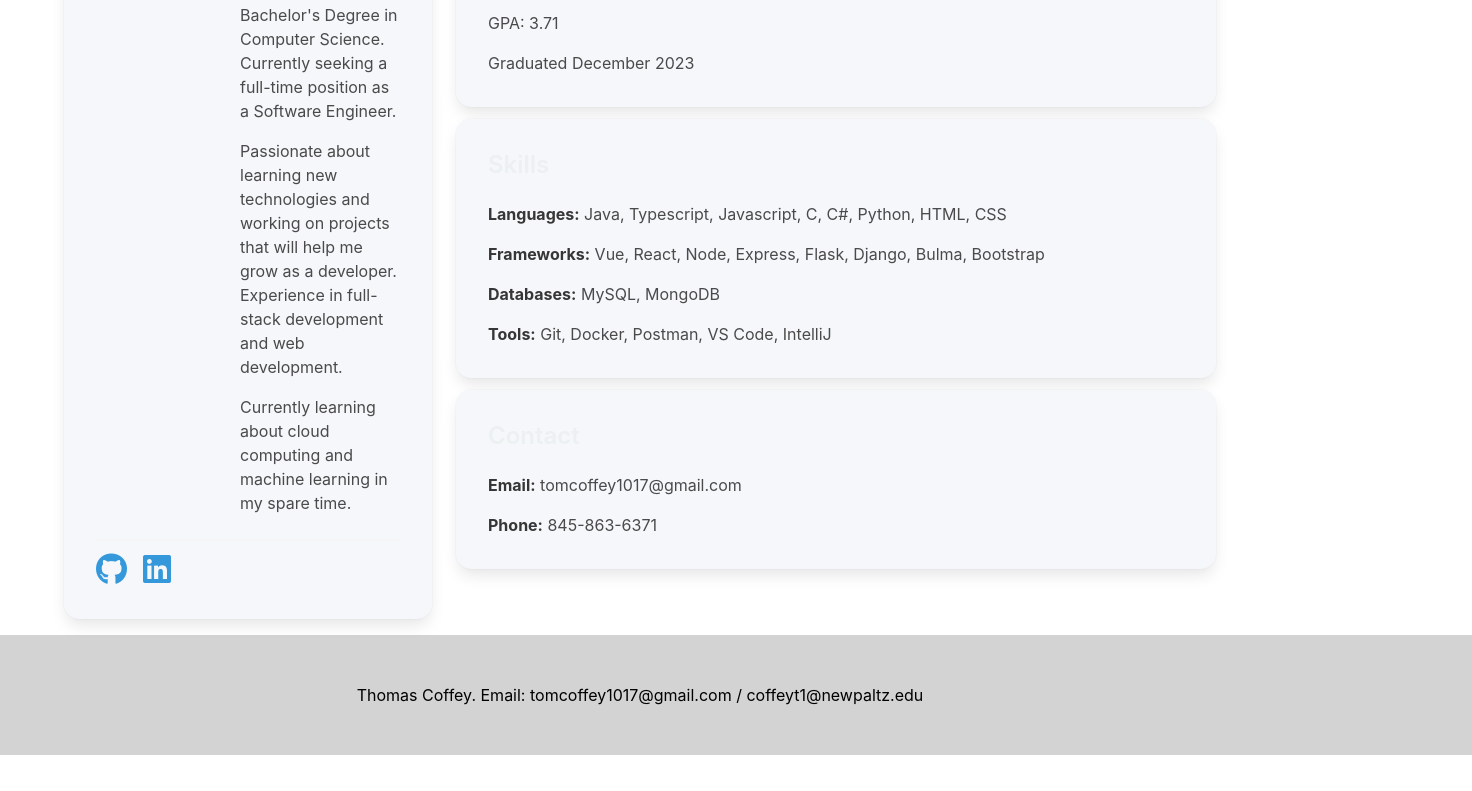
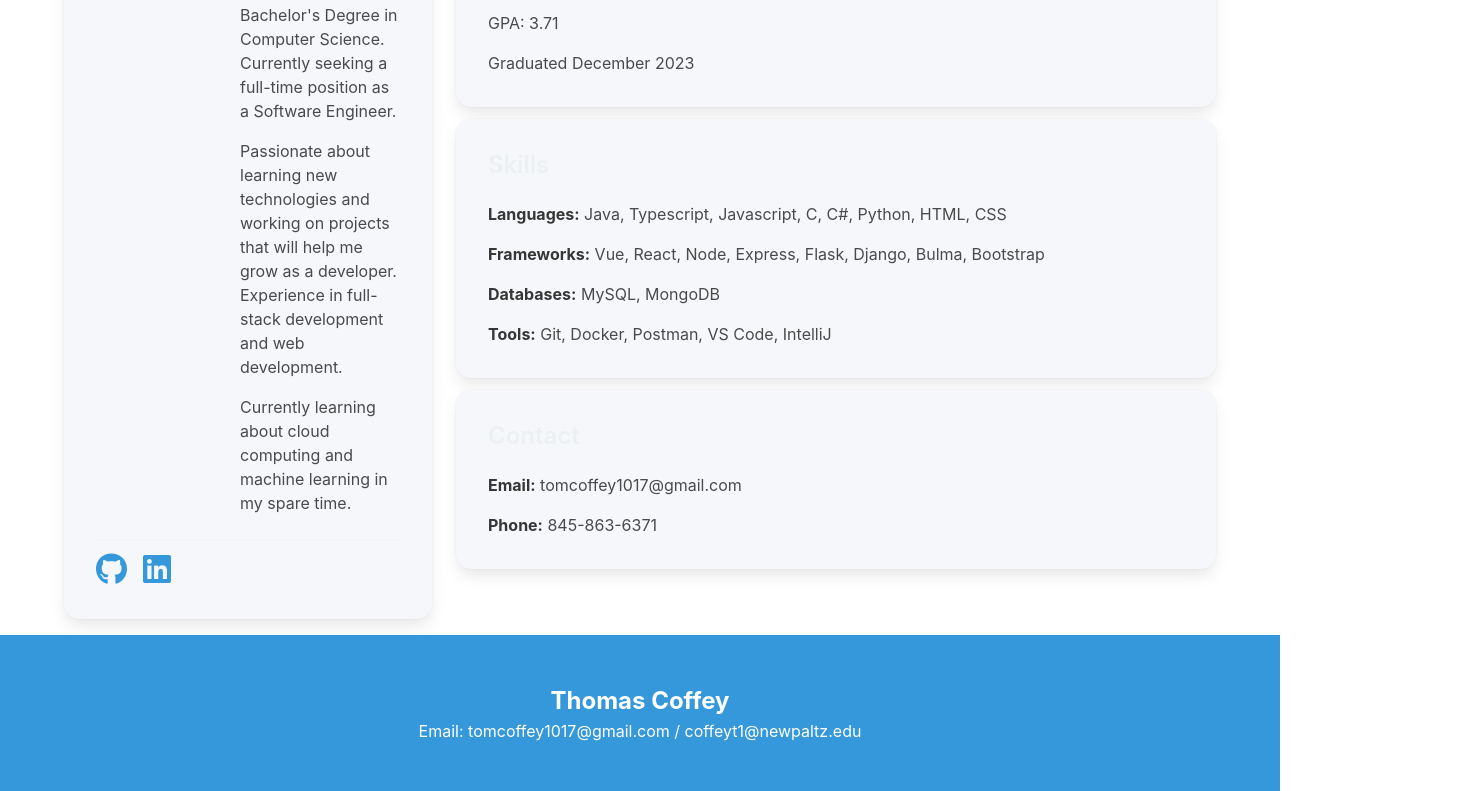
Before and after one commit to TomTomCoffey/MySite, a Vue app: page / in a window 1280 px wide. Shown: the part 1032-1823 px from the top of the page, 1472 px wide, since content can reach past the window. Before the commit the page ends 1787 px from the top, so only its background shows below. Built offline with nearby package versions, Linux system fonts and the light colour scheme.

Commit message:
improved footer

```diff
--- a/src/components/Footer.vue
+++ b/src/components/Footer.vue
@@ -1,32 +1,43 @@
-<script setup lang= "ts">
-
+<script setup lang="ts">
 const isMenuActive = false;
-
 </script>
 
 <template>
-
   <footer class="footer">
     <div class="content has-text-centered">
       <p>
-             Thomas Coffey. Email: tomcoffey1017@gmail.com / coffeyt1@newpaltz.edu
+        <span class="footer-name">Thomas Coffey</span>
+        <br />
+        <span class="footer-email">
+          Email:
+          <a href="mailto:tomcoffey1017@gmail.com">tomcoffey1017@gmail.com</a> /
+          <a href="mailto:coffeyt1@newpaltz.edu">coffeyt1@newpaltz.edu</a>
+        </span>
       </p>
     </div>
   </footer>
-
 </template>
 
 <style scoped>
-
-.footer{
-    background-color: lightgrey;
-    color: black;
+.footer {
+  background-color: #3498db;
+  color: white;
   padding: 3rem;
   margin-top: 1rem;
-    margin-right: -15%;
-    margin-left: -15%;
-    margin-bottom: -1rem;
+}
 
+.footer-name {
+  font-size: 1.5rem;
+  font-weight: bold;
+}
 
+.footer-email a {
+  color: white;
+  text-decoration: none;
+  transition: color 0.3s ease-in-out;
+}
+
+.footer-email a:hover {
+  color: #ecf0f1;
 }
 </style>
```
Lines whose indentation alone changed are shown as unchanged.
